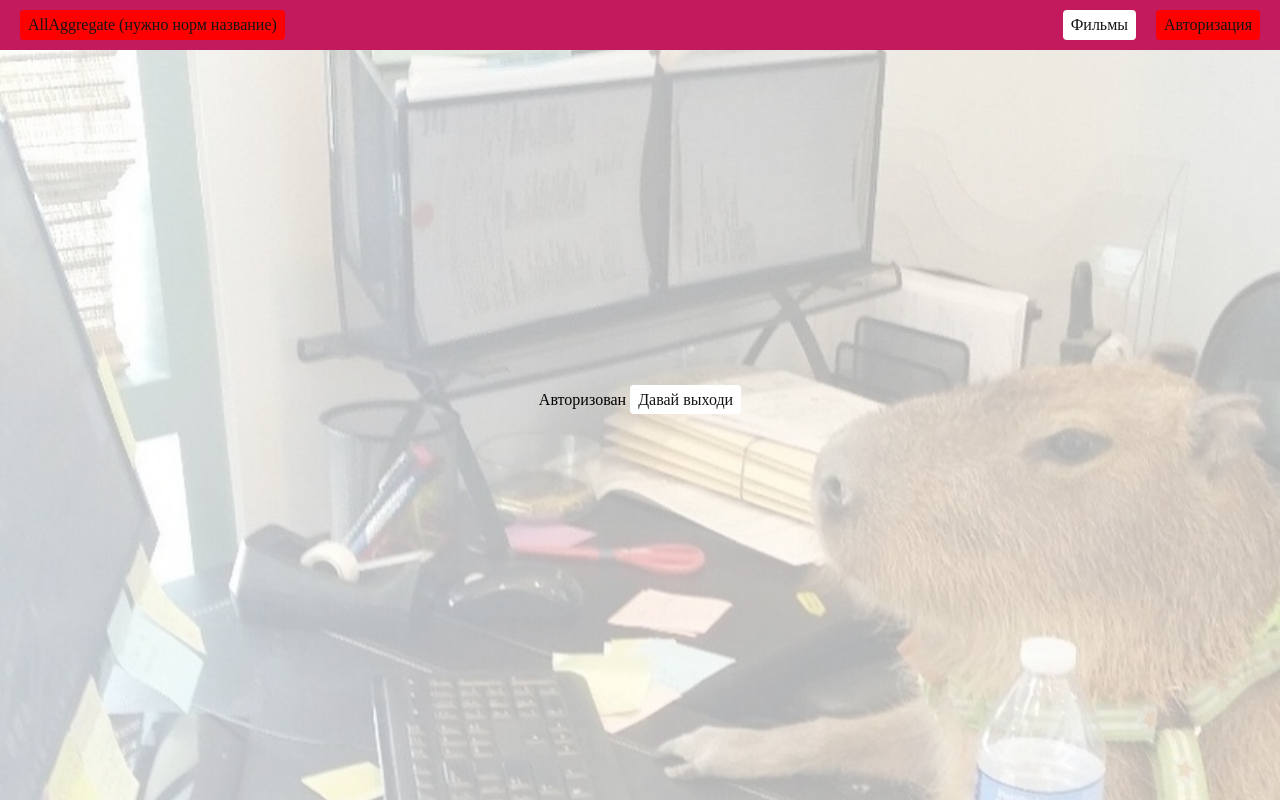
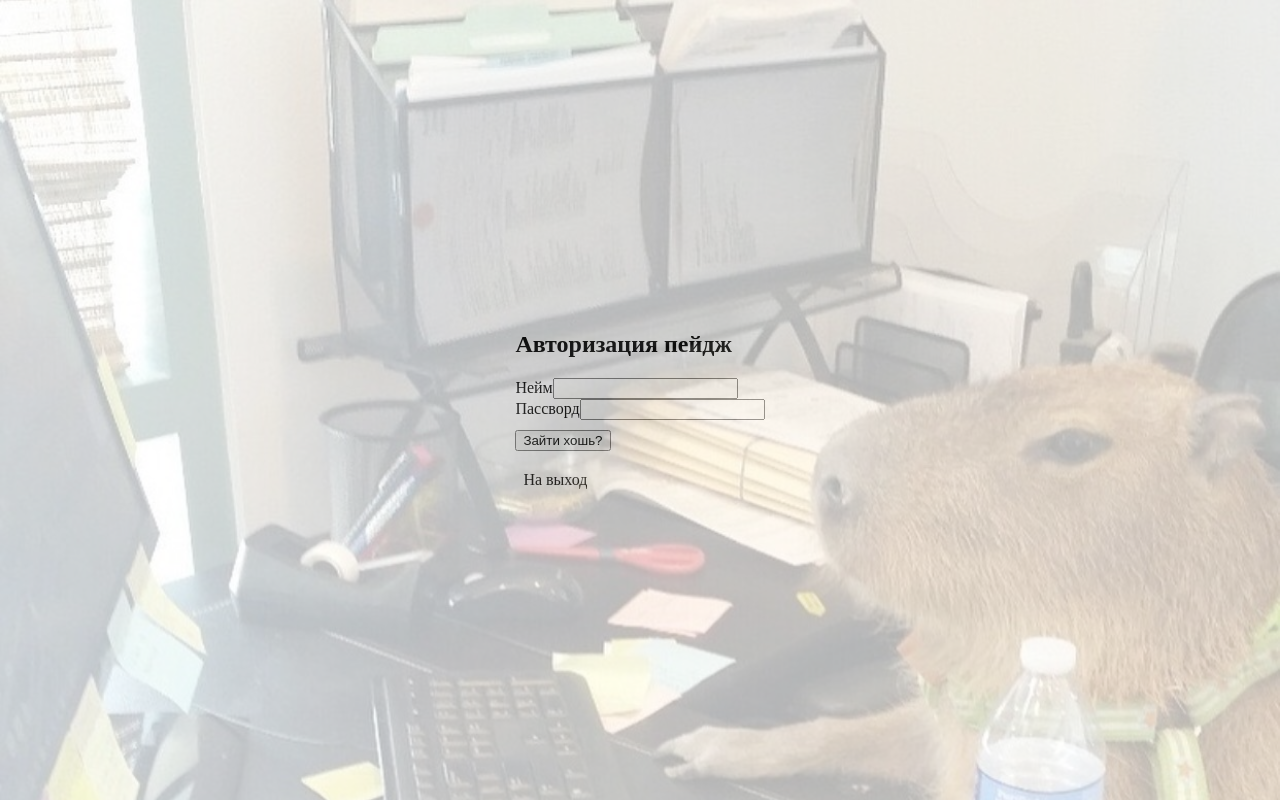
Before and after one commit to ivansheshin/allaggregate, a Nuxt app: page /auth in a window 1280 px wide. Shown: the top 800 px of the page. Built offline with nearby package versions, Linux system fonts and the light colour scheme.

Commit message:
добавил страницу авторизации

```diff
--- a/pages/auth.vue
+++ b/pages/auth.vue
@@ -1,8 +1,25 @@
 <template>
   <div>
-    Авторизован
+    <h2>Авторизация пейдж</h2>
+    <section>
+      <form class="form">
+        <div class="inputs">
+          <div>
+            <label for="name">Нейм</label>
+            <input id="name" type="text" name="name">
+          </div>
+          <div>
+            <label for="password">Пассворд</label>
+            <input id="password" type="password" name="password">
+          </div>
+        </div>
+        <button type="submit">
+          Зайти хошь?
+        </button>
+      </form>
+    </section>
     <NuxtLink class="auth" to="/">
-      Давай выходи
+      На выход
     </NuxtLink>
   </div>
 </template>
@@ -11,9 +28,20 @@
 import Vue from 'vue'
 
 export default Vue.extend({
-  validate (context) {
-    console.log(context)
+  layout: 'auth',
+  validate () {
+    // console.log(context)
     return true
   }
 })
 </script>
+
+<style scoped>
+.form {
+  margin-bottom: 20px;
+}
+
+.inputs {
+  margin-bottom: 10px;
+}
+</style>
```
